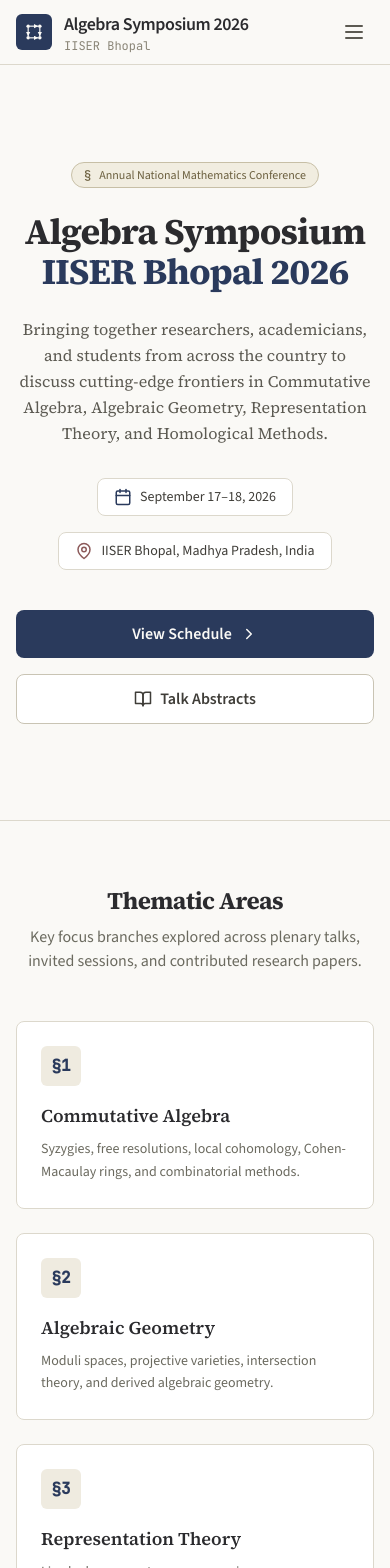
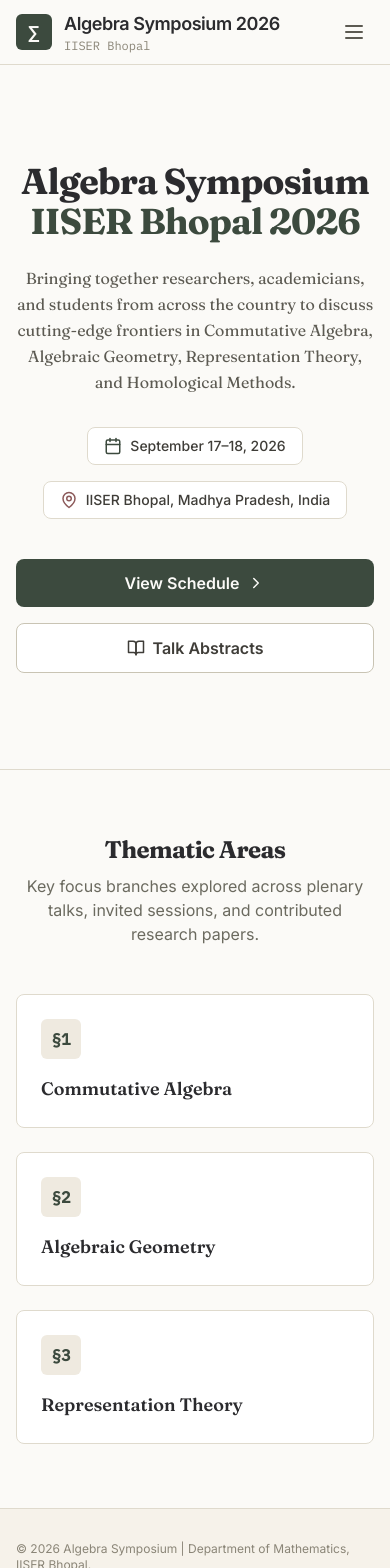
Before and after one commit to algebra-symposium26-iiserb/algebra-symposium26-iiserb.github.io, a React (Vite) app: page / in a window 390 px wide. Shown: the top 1568 px of the page. Built offline with nearby package versions, Linux system fonts and the light colour scheme.

Commit message:
Update App.jsx

```diff
--- a/src/App.jsx
+++ b/src/App.jsx
@@ -58,25 +58,25 @@
     {
       date: 'Day 1 — September 17, 2026',
       events: [
-        { time: '09:00 – 09:30', title: 'Inauguration & Welcome Address', speaker: 'TBA', venue: 'Auditorium Hall A' },
-        { time: '09:30 – 10:30', title: 'Keynote Talk 1: Modern Perspectives in Commutative Algebra', speaker: 'TBA', venue: 'Auditorium Hall A' },
-        { time: '10:30 – 11:00', title: 'High Tea & Networking', speaker: '', venue: 'Foyer' },
-        { time: '11:00 – 12:00', title: 'Invited Lecture: Homological Methods & Derived Categories', speaker: 'TBA', venue: 'Auditorium Hall A' },
-        { time: '12:00 – 13:00', title: 'Contributed Research Talks (Session I)', speaker: 'TBA', venue: 'Seminar Hall 1 & 2' },
-        { time: '13:00 – 14:30', title: 'Lunch Break', speaker: '', venue: 'Dining Hall' },
-        { time: '14:30 – 15:30', title: 'Plenary Lecture: Geometric Invariant Theory & Moduli', speaker: 'TBA', venue: 'Auditorium Hall A' },
-        { time: '15:30 – 17:00', title: 'Poster Session & Discussion', speaker: '', venue: 'Math Concourse' },
+        { time: '09:00 – 09:30', title: 'TBA', speaker: 'TBA', venue: 'LHC' },
+        { time: '09:30 – 10:30', title: 'TBA', speaker: 'TBA', venue: 'LHC' },
+        { time: '10:30 – 11:00', title: 'TBA', speaker: '', venue: 'LHC' },
+        { time: '11:00 – 12:00', title: 'TBA', speaker: 'TBA', venue: 'LHC' },
+        { time: '12:00 – 13:00', title: 'TBA', speaker: 'TBA', venue: 'AB1' },
+        { time: '13:00 – 14:30', title: 'TBA', speaker: '', venue: 'AB1' },
+        { time: '14:30 – 15:30', title: 'TBA', speaker: 'TBA', venue: 'LHC' },
+        { time: '15:30 – 17:00', title: 'TBA', speaker: '', venue: 'AB1' },
       ],
     },
     {
       date: 'Day 2 — September 18, 2026',
       events: [
-        { time: '09:30 – 10:30', title: 'Plenary Lecture: TBA', speaker: 'TBA', venue: 'Auditorium Hall A' },
-        { time: '10:30 – 11:00', title: 'Morning Tea', speaker: '', venue: 'Foyer' },
-        { time: '11:00 – 12:30', title: 'Contributed Research Talks (Session II)', speaker: 'TBA', venue: 'Seminar Hall 1 & 2' },
-        { time: '12:30 – 14:00', title: 'Lunch Break', speaker: '', venue: 'Dining Hall' },
-        { time: '14:00 – 15:00', title: 'Special Session on Category Theory & Applications', speaker: 'TBA', venue: 'Auditorium Hall A' },
-        { time: '15:00 – 16:00', title: 'Concluding Remarks & Valedictory Session', speaker: 'TBA', venue: 'Auditorium Hall A' },
+        { time: '09:30 – 10:30', title: 'TBA', speaker: 'TBA', venue: 'LHC' },
+        { time: '10:30 – 11:00', title: 'TBA', speaker: '', venue: 'LHC' },
+        { time: '11:00 – 12:30', title: 'TBA', speaker: 'TBA', venue: 'AB1' },
+        { time: '12:30 – 14:00', title: 'TBA', speaker: '', venue: 'AB1' },
+        { time: '14:00 – 15:00', title: 'TBA', speaker: 'TBA', venue: 'LHC' },
+        { time: '15:00 – 16:00', title: 'TBA', speaker: 'TBA', venue: 'LHC' },
       ],
     },
   ];
@@ -94,13 +94,13 @@
     <div
       className="min-h-screen flex flex-col"
       style={{
-        background: '#FAF9F6',
-        color: '#2B2B2E',
-        fontFamily: "'Source Serif 4', 'Georgia', serif",
+        background: '#FBFAF7',
+        color: '#242422',
+        fontFamily: "'Fraunces', 'Georgia', serif",
       }}
     >
       <style>{`
-        @import url('https://fonts.googleapis.com/css2?family=Source+Serif+4:ital,wght@0,400;0,500;0,600;0,700;1,400&family=Source+Sans+3:wght@400;500;600;700&family=JetBrains+Mono:wght@400;500&display=swap');
+        @import url('https://fonts.googleapis.com/css2?family=Fraunces:ital,opsz,wght@0,9..144,400;0,9..144,500;0,9..144,600;0,9..144,700;1,9..144,400&family=Inter:wght@400;500;600;700&family=IBM+Plex+Mono:wght@400;500&display=swap');
 
         html {
           scroll-behavior: smooth;
@@ -147,7 +147,7 @@
         }
         .soft-card:hover {
           transform: translateY(-3px);
-          box-shadow: 0 12px 28px -12px rgba(43, 58, 90, 0.18);
+          box-shadow: 0 12px 28px -12px rgba(60, 74, 62, 0.18);
           border-color: #C9C4B4 !important;
         }
         .cta-button {
@@ -155,13 +155,13 @@
         }
         .cta-button:hover {
           transform: translateY(-2px) scale(1.015);
-          box-shadow: 0 10px 24px -10px rgba(30, 42, 68, 0.35);
+          box-shadow: 0 10px 24px -10px rgba(60, 74, 62, 0.32);
         }
         .sans {
-          font-family: 'Source Sans 3', 'Helvetica Neue', sans-serif;
+          font-family: 'Inter', 'Helvetica Neue', sans-serif;
         }
         .mono {
-          font-family: 'JetBrains Mono', monospace;
+          font-family: 'IBM Plex Mono', monospace;
         }
       `}</style>
 
@@ -169,9 +169,9 @@
       <header
         className="sticky top-0 z-50 sans"
         style={{
-          background: 'rgba(250, 249, 246, 0.92)',
+          background: 'rgba(251, 250, 247, 0.92)',
           backdropFilter: 'blur(8px)',
-          borderBottom: '1px solid #DCD8CC',
+          borderBottom: '1px solid #DFDACD',
         }}
       >
         <div className="max-w-7xl mx-auto px-4 sm:px-6 lg:px-8">
@@ -181,24 +181,10 @@
               onClick={() => setActiveTab('home')}
             >
               <div
-                className="h-9 w-9 rounded-md flex items-center justify-center"
-                style={{ background: '#2A3A5C' }}
+                className="h-9 w-9 rounded-md flex items-center justify-center font-bold text-lg mono"
+                style={{ background: '#3C4A3E', color: '#FBFAF7' }}
               >
-                <svg width="20" height="20" viewBox="0 0 24 24" fill="none">
-                  <circle cx="5" cy="5" r="2.1" fill="#FAF9F6" />
-                  <circle cx="19" cy="5" r="2.1" fill="#FAF9F6" />
-                  <circle cx="5" cy="19" r="2.1" fill="#FAF9F6" />
-                  <circle cx="19" cy="19" r="2.1" fill="#FAF9F6" />
-                  <path d="M7 5H17" stroke="#FAF9F6" strokeWidth="1.4" markerEnd="url(#arrow)" />
-                  <path d="M5 7V17" stroke="#FAF9F6" strokeWidth="1.4" markerEnd="url(#arrow)" />
-                  <path d="M19 7V17" stroke="#FAF9F6" strokeWidth="1.4" markerEnd="url(#arrow)" />
-                  <path d="M7 19H17" stroke="#FAF9F6" strokeWidth="1.4" markerEnd="url(#arrow)" />
-                  <defs>
-                    <marker id="arrow" markerWidth="5" markerHeight="5" refX="4" refY="2" orient="auto">
-                      <path d="M0,0 L4,2 L0,4 Z" fill="#FAF9F6" />
-                    </marker>
-                  </defs>
-                </svg>
+                ∑
               </div>
               <div>
                 <span className="text-lg font-semibold tracking-tight" style={{ color: '#2B2B2E' }}>
@@ -216,9 +202,9 @@
                   onClick={() => setActiveTab(item.id)}
                   className="nav-link px-4 py-2 rounded-md text-sm font-medium"
                   style={{
-                    color: activeTab === item.id ? '#2A3A5C' : '#5C5A52',
-                    background: activeTab === item.id ? '#EFEBE0' : 'transparent',
-                    border: activeTab === item.id ? '1px solid #D8D2C0' : '1px solid transparent',
+                    color: activeTab === item.id ? '#3C4A3E' : '#5C5A52',
+                    background: activeTab === item.id ? '#EFEAE0' : 'transparent',
+                    border: activeTab === item.id ? '1px solid #DAD3C0' : '1px solid transparent',
                   }}
                 >
                   {item.label}
@@ -243,7 +229,7 @@
         {mobileMenuOpen && (
           <div
             className="md:hidden px-4 pt-2 pb-4 space-y-1"
-            style={{ background: '#FAF9F6', borderBottom: '1px solid #DCD8CC' }}
+            style={{ background: '#FBFAF7', borderBottom: '1px solid #DFDACD' }}
           >
             {navigation.map((item) => (
               <button
@@ -254,8 +240,8 @@
                 }}
                 className="nav-link block w-full text-left px-3 py-2 rounded-md text-base font-medium"
                 style={{
-                  color: activeTab === item.id ? '#2A3A5C' : '#5C5A52',
-                  background: activeTab === item.id ? '#EFEBE0' : 'transparent',
+                  color: activeTab === item.id ? '#3C4A3E' : '#5C5A52',
+                  background: activeTab === item.id ? '#EFEAE0' : 'transparent',
                 }}
               >
                 {item.label}
@@ -273,20 +259,12 @@
             {/* Hero Section */}
             <section
               className="relative overflow-hidden py-24 md:py-32"
-              style={{ borderBottom: '1px solid #DCD8CC' }}
+              style={{ borderBottom: '1px solid #DFDACD' }}
             >
               <div className="relative max-w-5xl mx-auto px-4 sm:px-6 lg:px-8 text-center">
-                <div
-                  className="fade-in fade-in-1 inline-flex items-center space-x-2 px-3 py-1 rounded-full sans text-xs sm:text-sm font-medium mb-6"
-                  style={{ border: '1px solid #C7BFA6', background: '#F1EDE0', color: '#6B5F3E' }}
-                >
-                  <span className="mono">§</span>
-                  <span>Annual National Mathematics Conference</span>
-                </div>
-
                 <h1 className="fade-in fade-in-2 text-4xl sm:text-6xl lg:text-7xl font-bold tracking-tight mb-6" style={{ color: '#2B2B2E' }}>
                   Algebra Symposium <br />
-                  <span style={{ color: '#2A3A5C' }}>IISER Bhopal 2026</span>
+                  <span style={{ color: '#3C4A3E' }}>IISER Bhopal 2026</span>
                 </h1>
 
                 <p className="fade-in fade-in-3 max-w-2xl mx-auto text-base sm:text-lg mb-8 leading-relaxed" style={{ color: '#5C5A52' }}>
@@ -297,14 +275,14 @@
                 <div className="fade-in fade-in-4 flex flex-wrap items-center justify-center gap-4 text-sm font-medium mb-10 sans">
                   <div
                     className="soft-card flex items-center space-x-2 px-4 py-2 rounded-lg"
-                    style={{ background: '#FFFFFF', border: '1px solid #DCD8CC', color: '#3F3D38' }}
+                    style={{ background: '#FFFFFF', border: '1px solid #DFDACD', color: '#3F3D38' }}
                   >
-                    <Calendar size={18} style={{ color: '#2A3A5C' }} />
+                    <Calendar size={18} style={{ color: '#3C4A3E' }} />
                     <span>September 17–18, 2026</span>
                   </div>
                   <div
                     className="soft-card flex items-center space-x-2 px-4 py-2 rounded-lg"
-                    style={{ background: '#FFFFFF', border: '1px solid #DCD8CC', color: '#3F3D38' }}
+                    style={{ background: '#FFFFFF', border: '1px solid #DFDACD', color: '#3F3D38' }}
                   >
                     <MapPin size={18} style={{ color: '#8C5A5A' }} />
                     <span>IISER Bhopal, Madhya Pradesh, India</span>
@@ -315,7 +293,7 @@
                   <button
                     onClick={() => setActiveTab('schedule')}
                     className="cta-button w-full sm:w-auto px-7 py-3 rounded-lg font-semibold flex items-center justify-center space-x-2"
-                    style={{ background: '#2A3A5C', color: '#FAF9F6' }}
+                    style={{ background: '#3C4A3E', color: '#FBFAF7' }}
                   >
                     <span>View Schedule</span>
                     <ChevronRight size={18} />
@@ -341,26 +319,24 @@
                 Key focus branches explored across plenary talks, invited sessions, and contributed research papers.
               </p>
 
-              <div className="grid grid-cols-1 md:grid-cols-2 lg:grid-cols-4 gap-6">
+              <div className="grid grid-cols-1 md:grid-cols-3 gap-6">
                 {[
-                  { title: 'Commutative Algebra', desc: 'Syzygies, free resolutions, local cohomology, Cohen-Macaulay rings, and combinatorial methods.' },
-                  { title: 'Algebraic Geometry', desc: 'Moduli spaces, projective varieties, intersection theory, and derived algebraic geometry.' },
-                  { title: 'Representation Theory', desc: 'Lie algebras, quantum groups, quiver representations, and modular representation theory.' },
-                  { title: 'Homological & Category Theory', desc: 'Derived categories, triangulated categories, model categories, and operads.' },
+                  { title: 'Commutative Algebra' },
+                  { title: 'Algebraic Geometry' },
+                  { title: 'Representation Theory' },
                 ].map((item, idx) => (
                   <div
                     key={idx}
                     className="soft-card stagger-card p-6 rounded-lg"
-                    style={{ background: '#FFFFFF', border: '1px solid #DCD8CC', animationDelay: `${0.1 + idx * 0.08}s` }}
+                    style={{ background: '#FFFFFF', border: '1px solid #DFDACD', animationDelay: `${0.1 + idx * 0.08}s` }}
                   >
                     <div
                       className="w-10 h-10 rounded-md flex items-center justify-center font-bold mb-4 mono"
-                      style={{ background: '#EFEBE0', color: '#2A3A5C' }}
+                      style={{ background: '#EFEAE0', color: '#3C4A3E' }}
                     >
                       §{idx + 1}
                     </div>
-                    <h3 className="text-lg font-semibold mb-2" style={{ color: '#2B2B2E' }}>{item.title}</h3>
-                    <p className="text-sm leading-relaxed sans" style={{ color: '#6B6A5F' }}>{item.desc}</p>
+                    <h3 className="text-lg font-semibold" style={{ color: '#2B2B2E' }}>{item.title}</h3>
                   </div>
                 ))}
               </div>
@@ -372,10 +348,10 @@
         {activeTab === 'about' && (
           <div className="py-16 max-w-5xl mx-auto px-4 sm:px-6 lg:px-8">
             <h1 className="text-3xl sm:text-4xl font-bold mb-4" style={{ color: '#2B2B2E' }}>About the Symposium</h1>
-            <p className="font-medium mb-8 sans" style={{ color: '#2A3A5C' }}>Department of Mathematics, IISER Bhopal</p>
+            <p className="font-medium mb-8 sans" style={{ color: '#3C4A3E' }}>Department of Mathematics, IISER Bhopal</p>
 
             <div className="space-y-6 leading-relaxed" style={{ color: '#3F3D38' }}>
-              <div className="p-6 sm:p-8 rounded-lg" style={{ background: '#FFFFFF', border: '1px solid #DCD8CC' }}>
+              <div className="p-6 sm:p-8 rounded-lg" style={{ background: '#FFFFFF', border: '1px solid #DFDACD' }}>
                 <h2 className="text-xl font-semibold mb-3" style={{ color: '#2B2B2E' }}>Overview & Vision</h2>
                 <p className="mb-4">
                   The <strong>Algebra Symposium 2026</strong> is organized by the Department of Mathematics at the Indian Institute of Science Education and Research (IISER) Bhopal. Scheduled from <strong>September 17 to September 18, 2026</strong>, the symposium aims to create a dynamic collaborative environment for researchers, faculty members, postdocs, and students specializing in pure algebra and related geometric and topological disciplines.
@@ -385,7 +361,7 @@
                 </p>
               </div>
 
-              <div className="p-6 sm:p-8 rounded-lg" style={{ background: '#FFFFFF', border: '1px solid #DCD8CC' }}>
+              <div className="p-6 sm:p-8 rounded-lg" style={{ background: '#FFFFFF', border: '1px solid #DFDACD' }}>
                 <h2 className="text-xl font-semibold mb-3" style={{ color: '#2B2B2E' }}>About IISER Bhopal</h2>
                 <p>
                   Established in 2008 by the Ministry of Education, Government of India, IISER Bhopal is dedicated to fostering the highest quality of scientific research and education. The Department of Mathematics at IISER Bhopal actively engages in research spanning diverse pure and applied disciplines, including Algebra, Number Theory, Geometry, Topology, and Analysis.
@@ -393,7 +369,7 @@
               </div>
 
               <div className="grid grid-cols-1 sm:grid-cols-2 gap-4 pt-4 sans">
-                <div className="p-5 rounded-lg" style={{ background: '#F5F3EC', border: '1px solid #DCD8CC' }}>
+                <div className="p-5 rounded-lg" style={{ background: '#F6F2EA', border: '1px solid #DFDACD' }}>
                   <h3 className="font-semibold mb-2" style={{ color: '#2B2B2E' }}>Venue</h3>
                   <p className="text-sm" style={{ color: '#6B6A5F' }}>
                     Main Auditorium & Lecture Hall Complex,<br />
@@ -401,7 +377,7 @@
                     Bhopal 462066, Madhya Pradesh, India
                   </p>
                 </div>
-                <div className="p-5 rounded-lg" style={{ background: '#F5F3EC', border: '1px solid #DCD8CC' }}>
+                <div className="p-5 rounded-lg" style={{ background: '#F6F2EA', border: '1px solid #DFDACD' }}>
                   <h3 className="font-semibold mb-2" style={{ color: '#2B2B2E' }}>Dates</h3>
                   <p className="text-sm" style={{ color: '#6B6A5F' }}>
                     Thursday, September 17, 2026<br />
@@ -423,11 +399,11 @@
 
             <div className="space-y-12">
               {scheduleData.map((day, idx) => (
-                <div key={idx} className="stagger-card rounded-lg overflow-hidden" style={{ background: '#FFFFFF', border: '1px solid #DCD8CC', animationDelay: `${idx * 0.1}s` }}>
-                  <div className="px-6 py-4" style={{ background: '#EFEBE0', borderBottom: '1px solid #DCD8CC' }}>
-                    <h2 className="text-xl font-semibold" style={{ color: '#2A3A5C' }}>{day.date}</h2>
+                <div key={idx} className="stagger-card rounded-lg overflow-hidden" style={{ background: '#FFFFFF', border: '1px solid #DFDACD', animationDelay: `${idx * 0.1}s` }}>
+                  <div className="px-6 py-4" style={{ background: '#EFEAE0', borderBottom: '1px solid #DFDACD' }}>
+                    <h2 className="text-xl font-semibold" style={{ color: '#3C4A3E' }}>{day.date}</h2>
                   </div>
-                  <div className="divide-y" style={{ borderColor: '#E7E3D6' }}>
+                  <div className="divide-y" style={{ borderColor: '#E9E4D6' }}>
                     {day.events.map((event, eventIdx) => (
                       <div
                         key={eventIdx}
@@ -437,7 +413,7 @@
                         <div className="flex items-start space-x-4">
                           <div
                             className="flex items-center space-x-1.5 text-xs font-semibold mono px-2.5 py-1 rounded-md whitespace-nowrap"
-                            style={{ color: '#2A3A5C', background: '#EFEBE0', border: '1px solid #D8D2C0' }}
+                            style={{ color: '#3C4A3E', background: '#EFEAE0', border: '1px solid #DAD3C0' }}
                           >
                             <Clock size={13} />
                             <span>{event.time}</span>
@@ -451,7 +427,7 @@
                         </div>
                         <div
                           className="text-xs mono px-3 py-1 rounded-full self-start sm:self-center"
-                          style={{ background: '#F5F3EC', color: '#6B6A5F', border: '1px solid #E7E3D6' }}
+                          style={{ background: '#F6F2EA', color: '#6B6A5F', border: '1px solid #E9E4D6' }}
                         >
                           {event.venue}
                         </div>
@@ -482,7 +458,7 @@
                   value={searchQuery}
                   onChange={(e) => setSearchQuery(e.target.value)}
                   className="w-full pl-9 pr-4 py-2 rounded-lg text-sm focus:outline-none transition-colors"
-                  style={{ background: '#FFFFFF', border: '1px solid #DCD8CC', color: '#2B2B2E' }}
+                  style={{ background: '#FFFFFF', border: '1px solid #DFDACD', color: '#2B2B2E' }}
                 />
               </div>
             </div>
@@ -490,11 +466,11 @@
             <div className="space-y-6">
               {filteredAbstracts.length > 0 ? (
                 filteredAbstracts.map((item, idx) => (
-                  <div key={item.id} className="soft-card stagger-card p-6 rounded-lg" style={{ background: '#FFFFFF', border: '1px solid #DCD8CC', animationDelay: `${idx * 0.07}s` }}>
+                  <div key={item.id} className="soft-card stagger-card p-6 rounded-lg" style={{ background: '#FFFFFF', border: '1px solid #DFDACD', animationDelay: `${idx * 0.07}s` }}>
                     <div className="flex flex-wrap items-center justify-between gap-2 mb-2 sans">
                       <span
                         className="text-xs font-medium mono px-2.5 py-0.5 rounded"
-                        style={{ color: '#2A3A5C', background: '#EFEBE0', border: '1px solid #D8D2C0' }}
+                        style={{ color: '#3C4A3E', background: '#EFEAE0', border: '1px solid #DAD3C0' }}
                       >
                         {item.topic}
                       </span>
@@ -506,7 +482,7 @@
                   </div>
                 ))
               ) : (
-                <div className="text-center py-12 rounded-lg sans" style={{ background: '#F5F3EC', border: '1px solid #DCD8CC' }}>
+                <div className="text-center py-12 rounded-lg sans" style={{ background: '#F6F2EA', border: '1px solid #DFDACD' }}>
                   <p style={{ color: '#8A8577' }}>No abstracts match your query.</p>
                 </div>
               )}
@@ -523,9 +499,9 @@
             <div className="grid grid-cols-1 md:grid-cols-2 gap-8 sans">
               {/* Contact Information */}
               <div className="space-y-6">
-                <div className="soft-card p-6 rounded-lg" style={{ background: '#FFFFFF', border: '1px solid #DCD8CC' }}>
+                <div className="soft-card p-6 rounded-lg" style={{ background: '#FFFFFF', border: '1px solid #DFDACD' }}>
                   <h2 className="text-lg font-semibold mb-4 flex items-center space-x-2" style={{ color: '#2B2B2E' }}>
-                    <Mail size={20} style={{ color: '#2A3A5C' }} />
+                    <Mail size={20} style={{ color: '#3C4A3E' }} />
                     <span>Correspondence</span>
                   </h2>
                   <div className="space-y-3 text-sm" style={{ color: '#3F3D38' }}>
@@ -536,7 +512,7 @@
                         target="_blank"
                         rel="noreferrer"
                         className="link-hover inline-flex items-center space-x-1"
-                        style={{ color: '#2A3A5C' }}
+                        style={{ color: '#3C4A3E' }}
                       >
                         <span>maths.iiserb.ac.in</span>
                         <ExternalLink size={12} />
@@ -545,9 +521,9 @@
                   </div>
                 </div>
 
-                <div className="soft-card p-6 rounded-lg" style={{ background: '#FFFFFF', border: '1px solid #DCD8CC' }}>
+                <div className="soft-card p-6 rounded-lg" style={{ background: '#FFFFFF', border: '1px solid #DFDACD' }}>
                   <h2 className="text-lg font-semibold mb-4 flex items-center space-x-2" style={{ color: '#2B2B2E' }}>
-                    <Users size={20} style={{ color: '#2A3A5C' }} />
+                    <Users size={20} style={{ color: '#3C4A3E' }} />
                     <span>Organizing Committee</span>
                   </h2>
                   <ul className="space-y-2 text-sm" style={{ color: '#3F3D38' }}>
@@ -559,7 +535,7 @@
               </div>
 
               {/* Location & Travel */}
-              <div className="soft-card p-6 rounded-lg flex flex-col justify-between" style={{ background: '#FFFFFF', border: '1px solid #DCD8CC' }}>
+              <div className="soft-card p-6 rounded-lg flex flex-col justify-between" style={{ background: '#FFFFFF', border: '1px solid #DFDACD' }}>
                 <div>
                   <h2 className="text-lg font-semibold mb-4 flex items-center space-x-2" style={{ color: '#2B2B2E' }}>
                     <MapPin size={20} style={{ color: '#8C5A5A' }} />
@@ -577,7 +553,7 @@
                   </div>
                 </div>
 
-                <div className="mt-6 pt-4 text-xs mono" style={{ borderTop: '1px solid #E7E3D6', color: '#8A8577' }}>
+                <div className="mt-6 pt-4 text-xs mono" style={{ borderTop: '1px solid #E9E4D6', color: '#8A8577' }}>
                   GPS Coordinates: 23.286845° N, 77.275766° E
                 </div>
               </div>
@@ -587,7 +563,7 @@
       </main>
 
       {/* Footer */}
-      <footer className="sans" style={{ borderTop: '1px solid #DCD8CC', background: '#F5F3EC' }}>
+      <footer className="sans" style={{ borderTop: '1px solid #DFDACD', background: '#F6F2EA' }}>
         <div className="max-w-7xl mx-auto px-4 sm:px-6 lg:px-8 py-8 flex flex-col sm:flex-row items-center justify-between gap-4 text-xs" style={{ color: '#8A8577' }}>
           <div>
             © 2026 Algebra Symposium | Department of Mathematics, IISER Bhopal.
```
